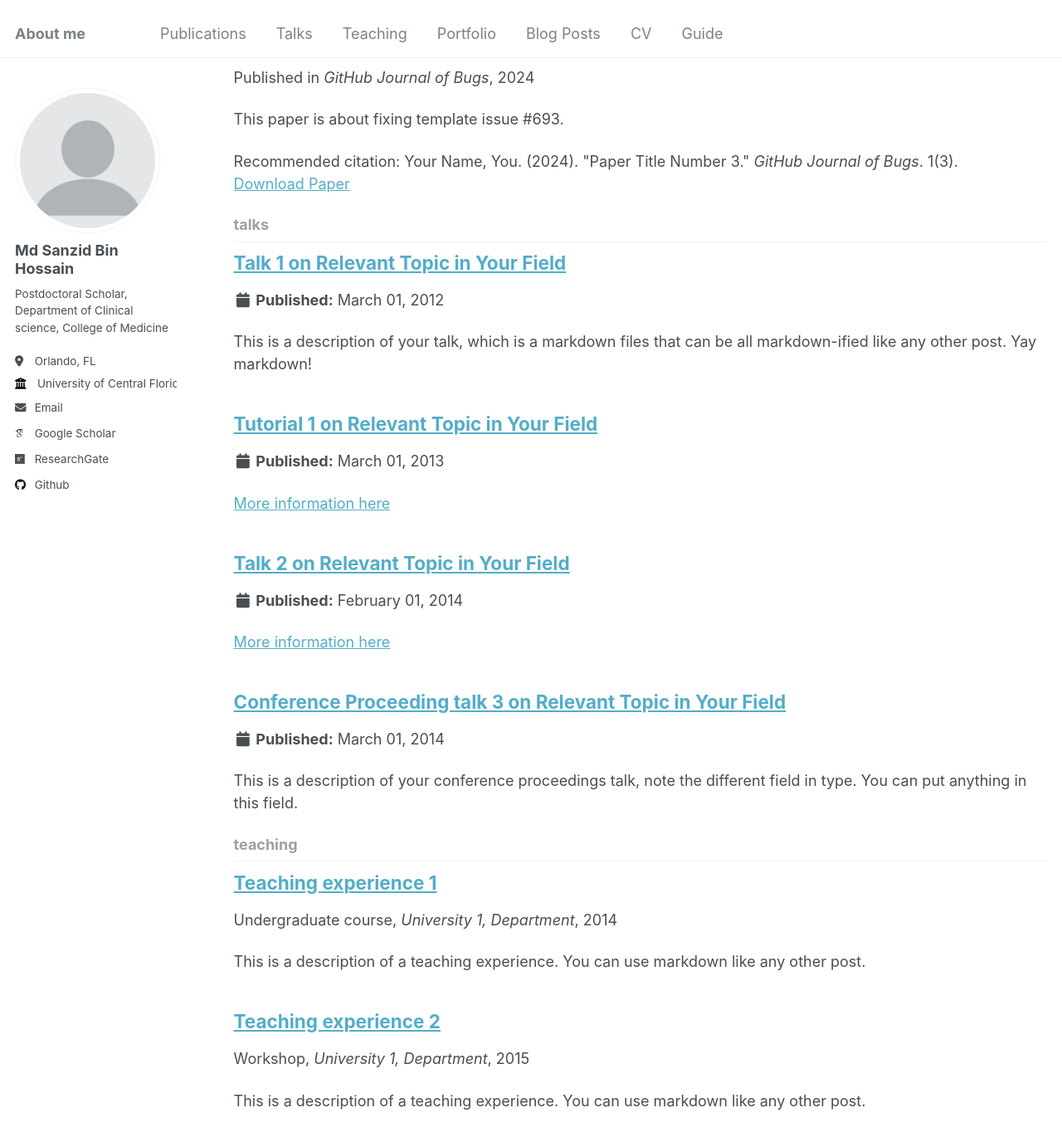
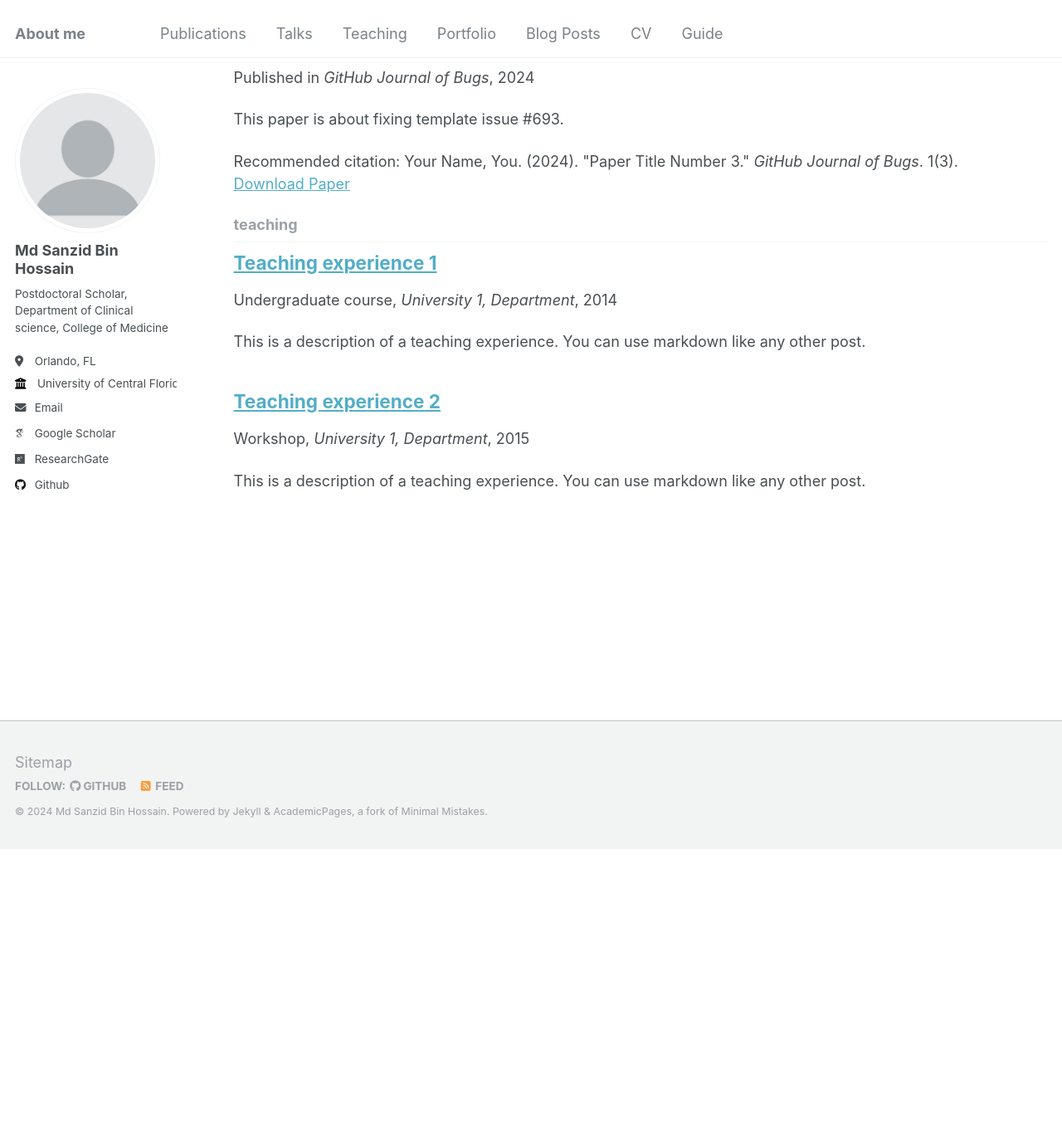
Before and after one commit to Md-Sanzid-Bin-Hossain/Md-Sanzid-Bin-Hossain, a Jekyll site: the page built from _pages/collection-archive.html, in a window 1280 px wide and 1400 px high, scrolled down 1860 px. Shown: the top 1376 px of the window at 83% size. Built offline with Jekyll 4.4.1, drawn with Linux system fonts in a browser that asks for light colours; some web fonts are replaced; after the commit the page ends 2884 px from its top, so only the background shows below that; part of the change alters nothing that is shown.

Commit message:
_config.yml

```diff
--- a/_config.yml
+++ b/_config.yml
@@ -43,7 +43,7 @@ author:
   bitbucket        : # Username - Update with your username on the site
   codepen          : # Username
   dribbble         : # Username
-  github           : "https://github.com/Md-Sanzid-Bin-Hossain"
+  github           : "Md-Sanzid-Bin-Hossain"
   kaggle           : # Username
   stackoverflow    : # User number or user number and name (i.e., use "1" or "1/jeff-atwood")
 
@@ -219,23 +219,23 @@ collections:
     output: true
     permalink: /:collection/:path/
   talks:
-    output: true
+    output: false
     permalink: /:collection/:path/
 
 
 # These settings control how pages and collections are included in the site
 defaults:
-  # _posts
-  - scope:
-      path: ""
-      type: posts
-    values:
-      layout: single
-      author_profile: true
-      read_time: true
-      comments: true
-      share: true
-      related: true
+  # # _posts
+  # - scope:
+  #     path: ""
+  #     type: posts
+  #   values:
+  #     layout: single
+  #     author_profile: true
+  #     read_time: true
+  #     comments: true
+  #     share: true
+  #     related: true
   # _pages
   - scope:
       path: ""
@@ -261,23 +261,23 @@ defaults:
       author_profile: true
       share: true
       comments: true
-  # _portfolio
-  - scope:
-      path: ""
-      type: portfolio
-    values:
-      layout: single
-      author_profile: true
-      share: true
-      comment: true
-  # _talks
-  - scope:
-      path: ""
-      type: talks
-    values:
-      layout: talk
-      author_profile: true
-      share: true
+  # # _portfolio
+  # - scope:
+  #     path: ""
+  #     type: portfolio
+  #   values:
+  #     layout: single
+  #     author_profile: true
+  #     share: true
+  #     comment: true
+  # # _talks
+  # - scope:
+  #     path: ""
+  #     type: talks
+  #   values:
+  #     layout: talk
+  #     author_profile: true
+  #     share: true
 
 
 # Sass/SCSS
```
